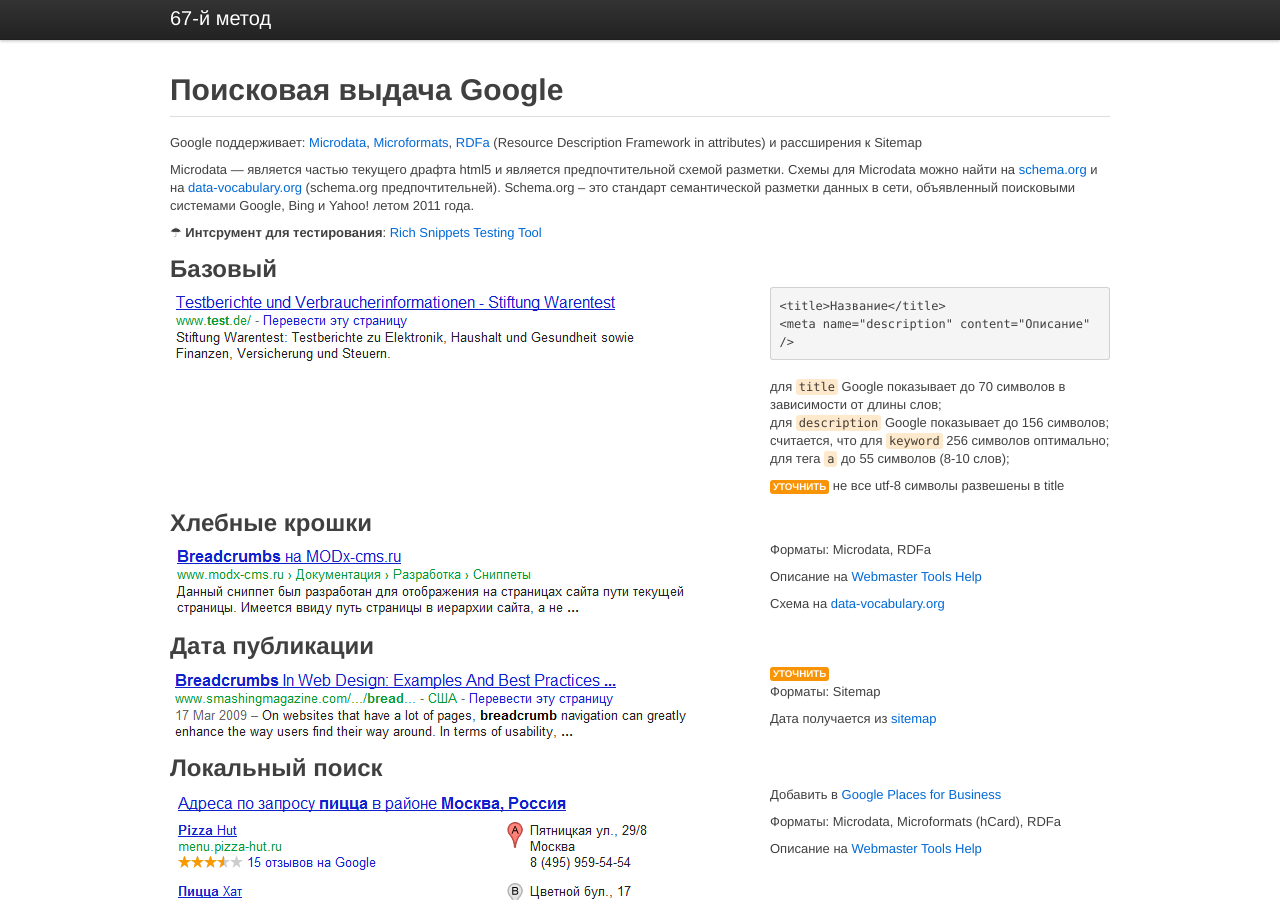
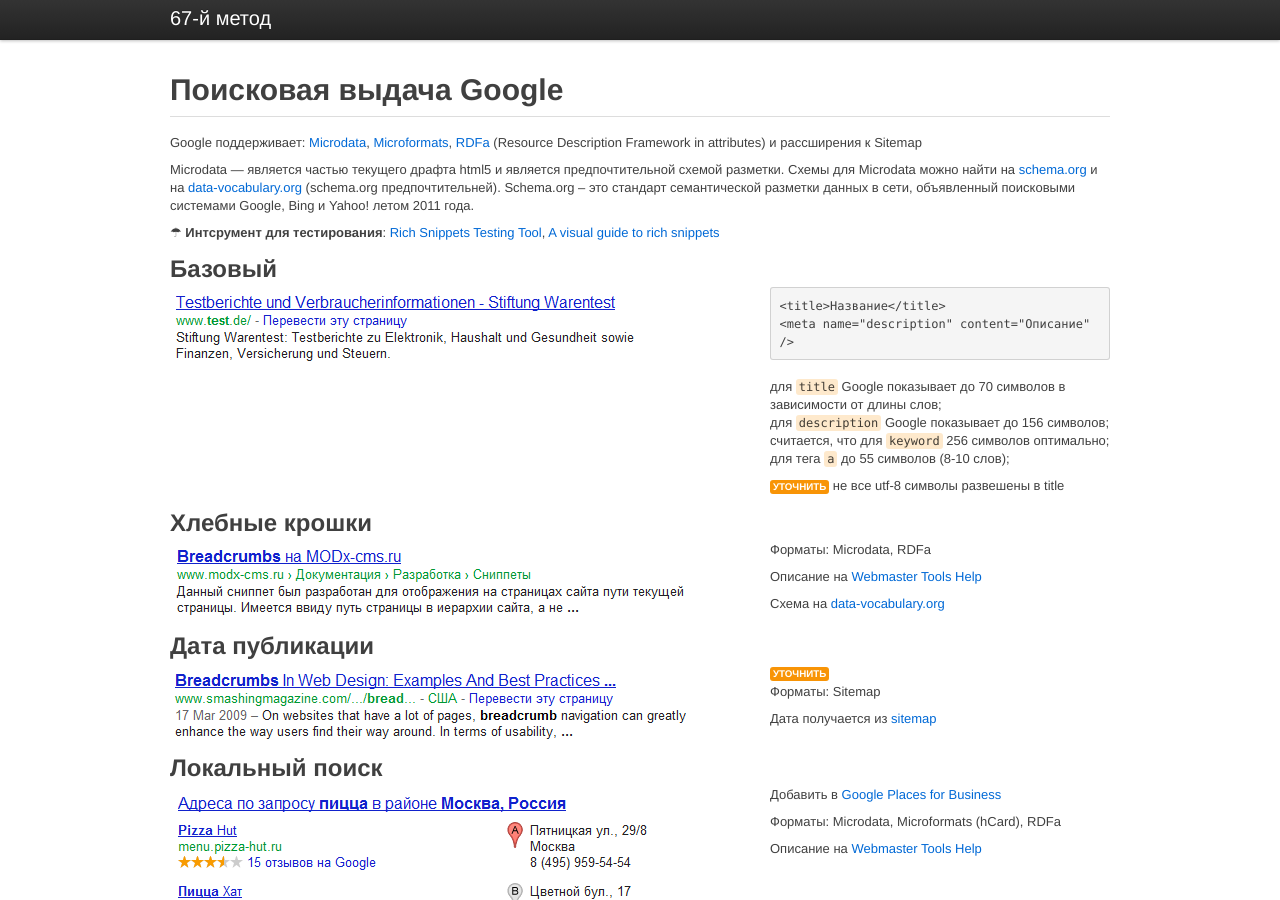
Before and after one commit to stereobooster/stereobooster.github.io, a Jekyll site: the page built from _posts/2012-01-02-microformats.html, in a window 1280 px wide and 900 px high. Built offline with Jekyll 4.4.1, drawn with Linux system fonts in a browser that asks for light colours; Markdown is read by kramdown in place of the engine named in the settings; comment, search, counter and statistics services are not loaded.

Commit message:
microformats

```diff
--- a/_posts/2012-01-02-microformats.html
+++ b/_posts/2012-01-02-microformats.html
@@ -17,8 +17,8 @@
       <p>Google поддерживает: <a href="http://www.w3.org/TR/microdata/">Microdata</a>, <a href="http://microformats.org/">Microformats</a>, <a href="http://www.w3.org/TR/xhtml-rdfa-primer/">RDFa</a> (Resource Description Framework in attributes) и рассширения к Sitemap</p>
       <p>Microdata&nbsp;&mdash; является частью текущего драфта html5 и&nbsp;является предпочтительной схемой разметки. Схемы для Microdata можно найти на&nbsp;<a href="http://schema.org/">schema.org</a> и на <a href="http://data-vocabulary.org/">data-vocabulary.org</a> (schema.org предпочтительней). Schema.org – это стандарт семантической разметки данных в сети, объявленный поисковыми системами Google, Bing и Yahoo! летом 2011 года.</p>
 
-      <p>☂ <b>Интсрумент для тестирования</b>: <a href="http://www.google.com/webmasters/tools/richsnippets">Rich Snippets Testing Tool</a></p>
-
+      <p>☂ <b>Интсрумент для тестирования</b>: <a href="http://www.google.com/webmasters/tools/richsnippets">Rich Snippets Testing Tool</a>,
+      <a href="http://www.seomoz.org/blog/a-visual-guide-to-rich-snippets">A visual guide to rich snippets</a></p>
 
       <h2>Базовый</h2>
       <div class="row">
```
